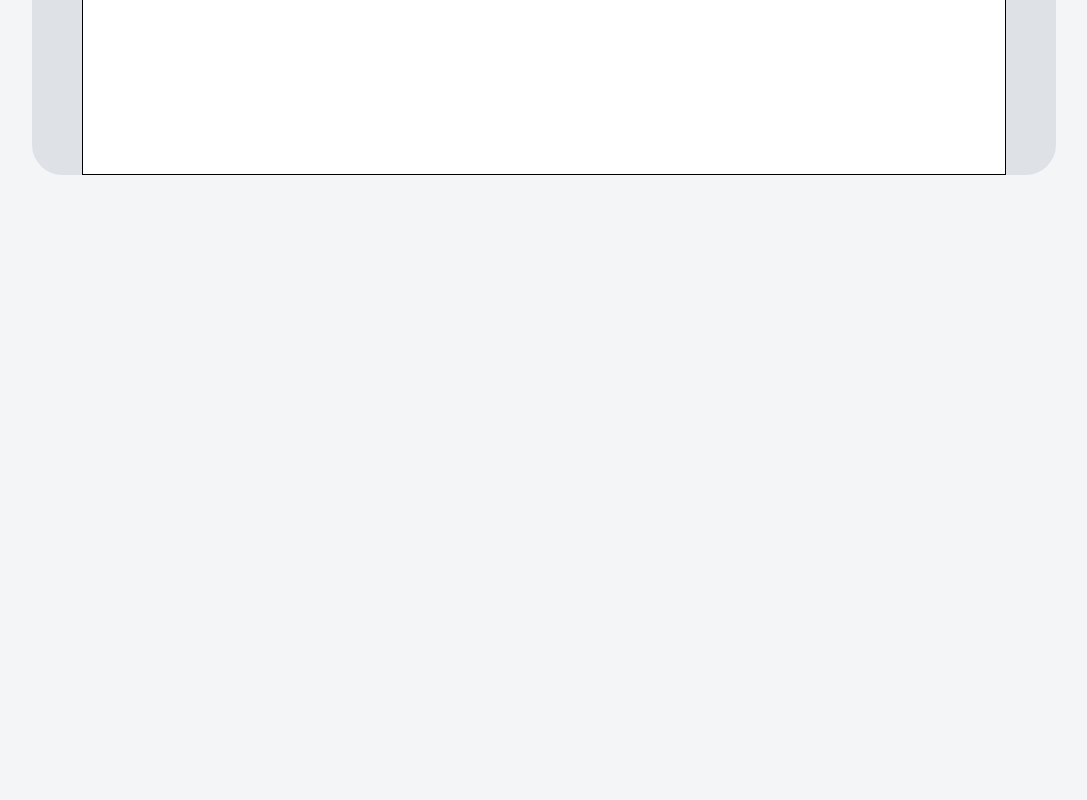
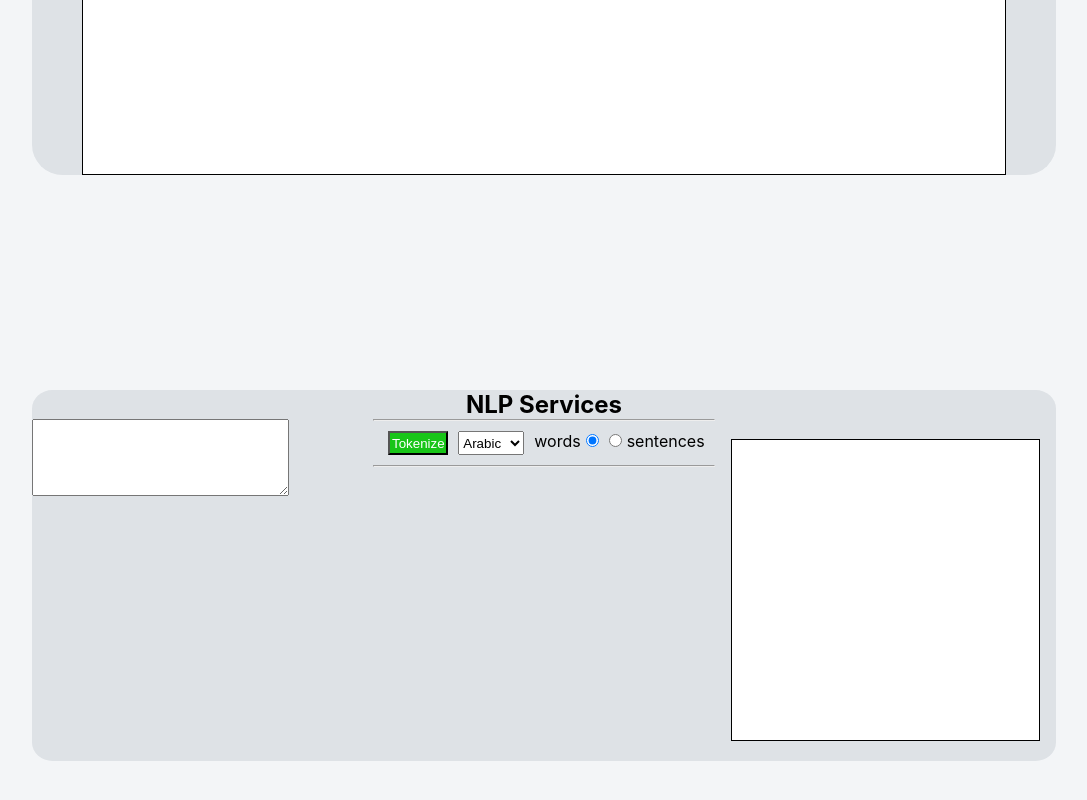
Before and after one commit to toihirhalim/detect-covid-fake-news, a React (Create React App) app in the folder client/: page / in a window 1280 px wide. Shown: the part 450-1250 px from the top of the page, without its empty margins (96-1183 px from the left). Before the commit the page ends 800 px from the top, so only its background shows below. Built offline with nearby package versions, Linux system fonts and the light colour scheme.

Commit message:
adding tokenization service

```diff
--- a/client/src/App.css
+++ b/client/src/App.css
@@ -7,4 +7,11 @@
 .scrapping {
   padding-top: 20px;
   width: 100%;
+  height: 100vh;
 }
+
+.nlp {
+  padding-top: 20px;
+  width: 100%;
+  height: 100vh;
+}
--- a/client/src/App.js
+++ b/client/src/App.js
@@ -1,4 +1,5 @@
 import Scrapping from './components/scrapping/Scrapping'
+import NlpServices from './components/nlp/NlpServices'
 import './App.css';
 
 function App() {
@@ -7,6 +8,9 @@ function App() {
       <div className="scrapping">
         <Scrapping />
       </div>
+      <div className="nlp">
+        <NlpServices />
+      </div>
 
     </div>
   );
--- /dev/null
+++ b/client/src/components/nlp/NlpServices.js
@@ -0,0 +1,29 @@
+import React, { useState } from 'react'
+import Options from './Options';
+import Outpput from './Output';
+import './styles.css'
+
+export default function NlpServices() {
+    const [textInput, setTextInput] = useState("")
+    const [output, setOutput] = useState()
+    const [array, setArray] = useState(true)
+
+
+    return (
+        <div className="services-container">
+            <h2>NLP Services</h2>
+            <div className="services">
+                <div className="service-input">
+                    <textarea value={textInput} cols="30" rows="5" onChange={e => setTextInput(e.target.value)} />
+                </div>
+                <div className="service-options">
+                    <Options textInput={textInput} setOutput={setOutput} setArray={setArray} />
+                </div>
+                <div className="service-output">
+                    <Outpput output={output} array={array} />
+                </div>
+            </div>
+        </div>
+
+    )
+}
--- /dev/null
+++ b/client/src/components/nlp/Options.js
@@ -0,0 +1,14 @@
+import React from 'react'
+import Tokenize from './options/Tokenize'
+
+
+export default function Options({ textInput, setOutput, setArray }) {
+
+    return (
+        <div>
+            <hr />
+            <Tokenize textInput={textInput} setOutput={setOutput} setArray={setArray} />
+            <hr />
+        </div>
+    )
+}
--- /dev/null
+++ b/client/src/components/nlp/Output.js
@@ -0,0 +1,26 @@
+import React from 'react'
+import './styles.css'
+
+export default function Output({ output, array }) {
+    return (
+        <div className="service-output-container">
+            {output &&
+                <div>
+                    {array &&
+                        <div>
+                            <p>{'['}</p>
+                            {
+                                output.map(item => {
+                                    return (
+                                        <p className="result-field-item">{item},</p>
+                                    )
+                                })
+                            }
+                            <p>{']'}</p>
+                        </div>
+                    }
+                </div>
+            }
+        </div>
+    )
+}
--- /dev/null
+++ b/client/src/components/nlp/options/Tokenize.js
@@ -0,0 +1,44 @@
+import React, { useState } from 'react'
+import graphQlApi from '../../api/graphQL'
+import '../styles.css'
+
+
+export default function Tokenize({ textInput, setOutput, setArray }) {
+    const [language, setLanguage] = useState('arabic')
+    const [tokenizeByWords, setTokenizeByWords] = useState(true)
+
+    const tokenize = async e => {
+        let query = `
+            query {
+                tokenize(text: "${textInput}",language: "${language}" words: ${tokenizeByWords})
+            }
+        `
+        const data = await graphQlApi(query)
+
+        if (data && data.tokenize) {
+            setArray(true)
+            setOutput(data.tokenize)
+        }
+    }
+
+    return (
+        <div className="tokenization-container">
+            <button onClick={tokenize}>Tokenize</button>
+            <select onChange={e => { setLanguage(e.target.value); }}>
+                <option value="arabic" selected>Arabic</option>
+                <option value="english">English</option>
+            </select>
+            <div>
+                <label>
+                    words
+                    <input className="tokenize-radio-btn" type="radio" value="true" name="method" checked={tokenizeByWords} onChange={e => setTokenizeByWords(e.target.value === 'true')} />
+                </label>
+                <label>
+                    <input className="tokenize-radio-btn" type="radio" value="false" name="method" checked={!tokenizeByWords} onChange={e => setTokenizeByWords(e.target.value === 'true')} />
+                    sentences
+                </label>
+
+            </div>
+        </div>
+    )
+}
--- /dev/null
+++ b/client/src/components/nlp/styles.css
@@ -0,0 +1,37 @@
+
+.services-container {
+    width: 80%;
+    margin: auto;
+    border-radius: 2%/5%;
+    background-color: rgb(222, 226, 230);
+}
+
+.services {
+    display: flex;
+}
+
+.service-input, .service-options, .service-output {
+    flex: 1;
+}
+
+.tokenization-container {
+    display: flex;
+    justify-content: space-between;
+    margin: 10px;
+}
+
+.tokenize-radio-btn {
+    margin-left: 5px;
+    margin-right: 5px;
+}
+.result-field-item{
+    margin-left: 20px;
+}
+.service-output-container{
+    background-color: white;
+    border: 1px solid black;
+    width: 90%;
+    margin: 20px auto;
+    height: 300px;
+    overflow: auto;
+}
--- a/client/src/components/scrapping/Scrapping.js
+++ b/client/src/components/scrapping/Scrapping.js
@@ -1,7 +1,7 @@
 import React, { useState } from 'react'
 import Texte from './Texte'
 import graphQlApi from '../api/graphQL'
-import './styles.css';
+import './scrapping.css';
 
 export default function Scrapping() {
     const [url, setUrl] = useState("");
@@ -22,12 +22,12 @@ export default function Scrapping() {
         }
     }
     return (
-        <div className="container">
+        <div className="scrapping-container">
             <h2>Scrapping</h2>
             <form on onSubmit={scrapp}>
                 <div>
                     <label> <p>enter url :</p>
-                        <input type="url" value={url} placeholder="https://lakome2.com/reportage/208501/" onChange={e => setUrl(e.target.value)} required />
+                        <input id="input-url" type="url" value={url} placeholder="https://lakome2.com/reportage/208501/" onChange={e => setUrl(e.target.value)} required />
                     </label>
                     <button>scrapp</button>
                 </div>
--- a/client/src/components/scrapping/Texte.js
+++ b/client/src/components/scrapping/Texte.js
@@ -1,5 +1,5 @@
 import React from 'react'
-import './styles.css'
+import './scrapping.css'
 
 export default function Texte({ text }) {
     return (
--- a/client/src/components/scrapping/styles.css
+++ b/client/src/components/scrapping/scrapping.css
@@ -1,8 +1,9 @@
 h2 {
     text-align: center;
-}
+  }
 
-.container {
+
+.scrapping-container {
     width: 80%;
     margin: auto;
     border-radius: 3%/5%;
@@ -21,7 +22,7 @@ button {
     margin-left: 5px;
 }
 
-input {
+#input-url {
     height: 20px;
     width: 600px;
 }
```
